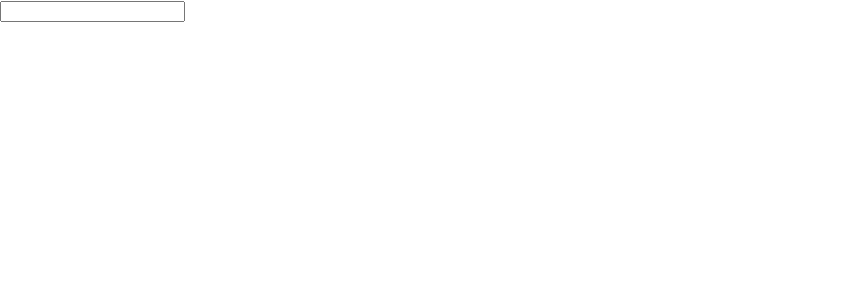
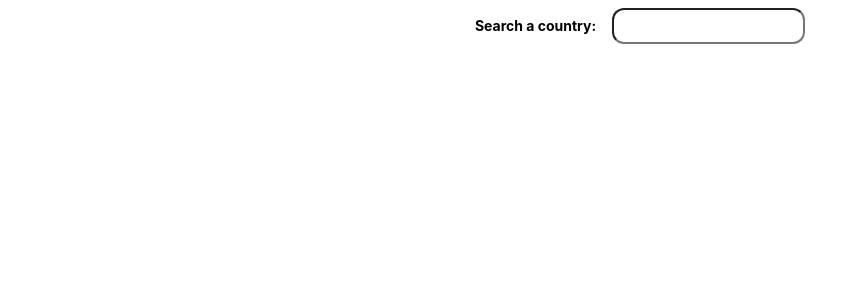
Before and after one commit to mowmee/m800-web-dev-assignment, a React (Create React App) app: page / in a window 1280 px wide. Shown: the top 300 px of the page, without its empty margins (0-868 px from the left). Built offline with nearby package versions, Linux system fonts and the light colour scheme.

Commit message:
feat: UI improvemenet for CountryInput

```diff
--- a/src/components/CountryInput/CountryInput.tsx
+++ b/src/components/CountryInput/CountryInput.tsx
@@ -1,4 +1,5 @@
 import { useCallback } from 'react';
+import styled from 'styled-components';
 
 interface Props {
   value: string;
@@ -15,5 +16,34 @@ export default function CountryInput(props: Props) {
     [onValueChanged]
   );
 
-  return <input value={value} onChange={handleChange} />;
+  return (
+    <S.Container>
+      <S.Box>
+        <S.Title>{'Search a country:'}</S.Title>
+        <S.Input value={value} onChange={handleChange} />
+      </S.Box>
+    </S.Container>
+  );
 }
+
+const S = {
+  Container: styled.div`
+    display: flex;
+    flex-direction: column;
+    padding: 8px;
+    align-items: center;
+  `,
+  Box: styled.div`
+    display: flex;
+    flex-direction: row;
+    gap: 16px;
+  `,
+  Title: styled.h1`
+    font-size: 14px;
+  `,
+  Input: styled.input`
+    font-size: 14px;
+    border-radius: 12px;
+    padding: 4px;
+  `,
+};
```
